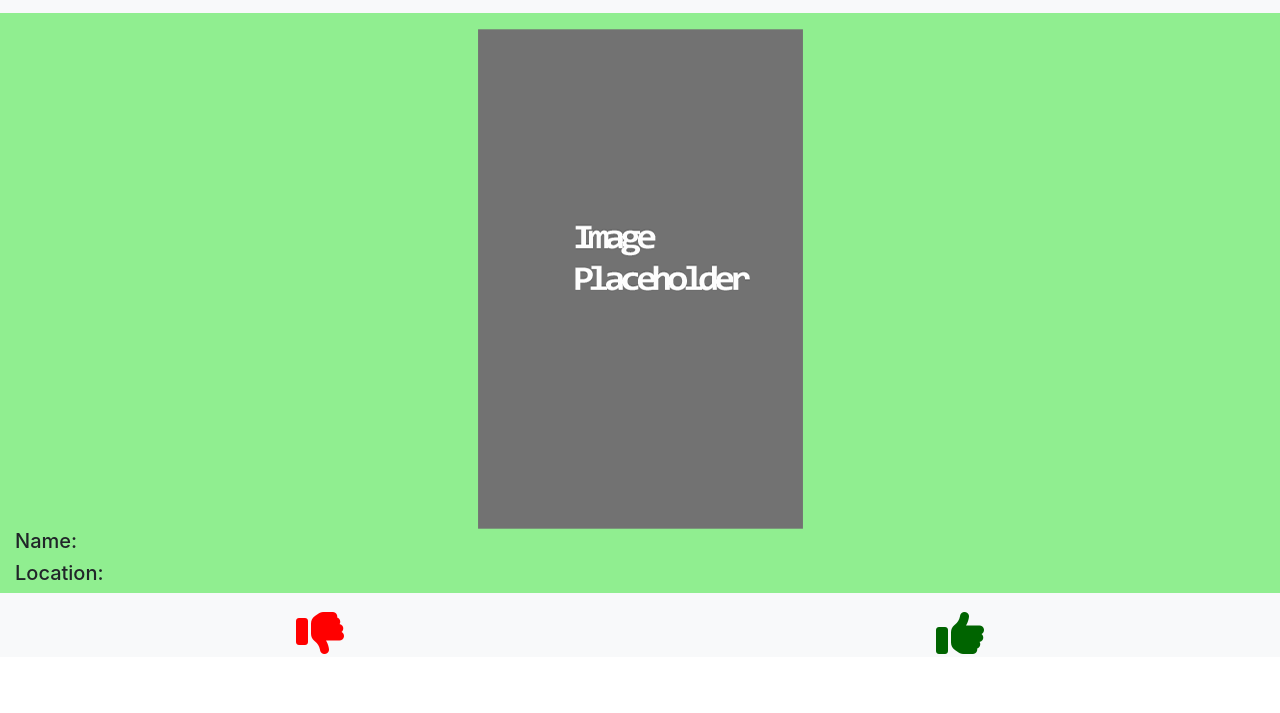
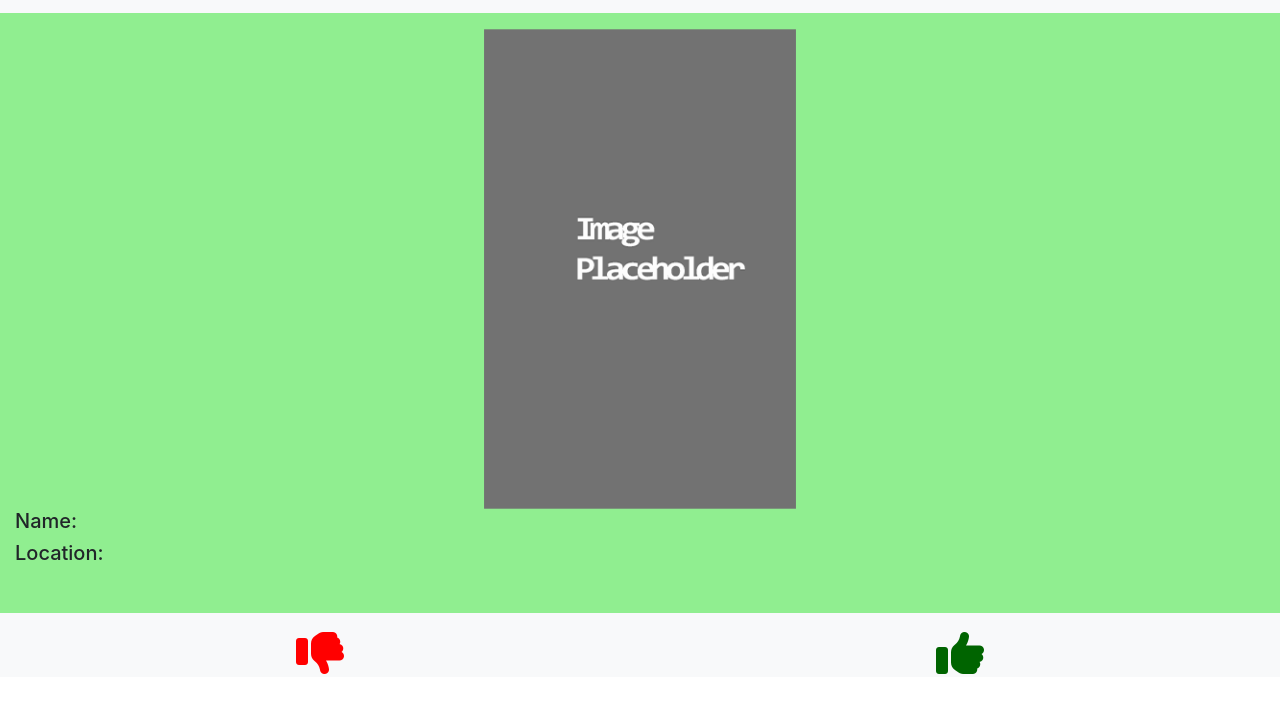
Before and after one commit to ctfloyd/buckIt, a website: page www/verify.html in a window 1280 px wide. Shown: the part 67-780 px from the top of the page. Drawn offline with nearby package versions, Linux system fonts and the light colour scheme.

Commit message:
img placement

```diff
--- a/www/scss/global.scss
+++ b/www/scss/global.scss
@@ -24,7 +24,13 @@ $primary: lightgreen;
     color: red;
 }
 
+.c-row {
+    height: 75vh;
+}
 
+.c-fluid {
+    height: 60vh;
+}
 @include media-breakpoint-up(sm) {
     .nav-link {
         display: inline-block;
--- a/www/verify.html
+++ b/www/verify.html
@@ -10,7 +10,7 @@
   </head>
   <body>
         <div class="container-fluid">
-            <div class="row bg-light pt-3 pb-3">
+            <div class="row bg-light pt-3 pb-3 vh-15">
                 <div class="col">
                     <center><a class="c-nav-item" href="#"><i class="fas fa-recycle fa-3x"></i></a></center>
                 </div>
@@ -21,16 +21,16 @@
                     <center><a class="c-nav-item" href="#"><i class="fas fa-user fa-3x"></i></a></center>
                 </div>
             </div>
-            <div class="row bg-primary pt-3">
+            <div class="row bg-primary pt-3 c-row">
                     <div class="col-sm">
                         <center>
-                            <img id="c-image" src="assets/placeholder.png"></img>
+                            <img class="c-fluid" src="assets/placeholder.png"></img>
                         </center>
                             <h5>Name: </h3>
                             <h5>Location: </h3>
                     </div>
             </div>
-            <div class="row bg-light pt-3">
+            <div class="row bg-light pt-3 min-vh-15">
                     <div class="col">
                         <center><a class="c-thumbs-down" href="#"><i class="fas fa-thumbs-down fa-3x"></i></a></center>
                     </div>
```
Also changed, not shown: www/scss/global.css, 1 other file.
